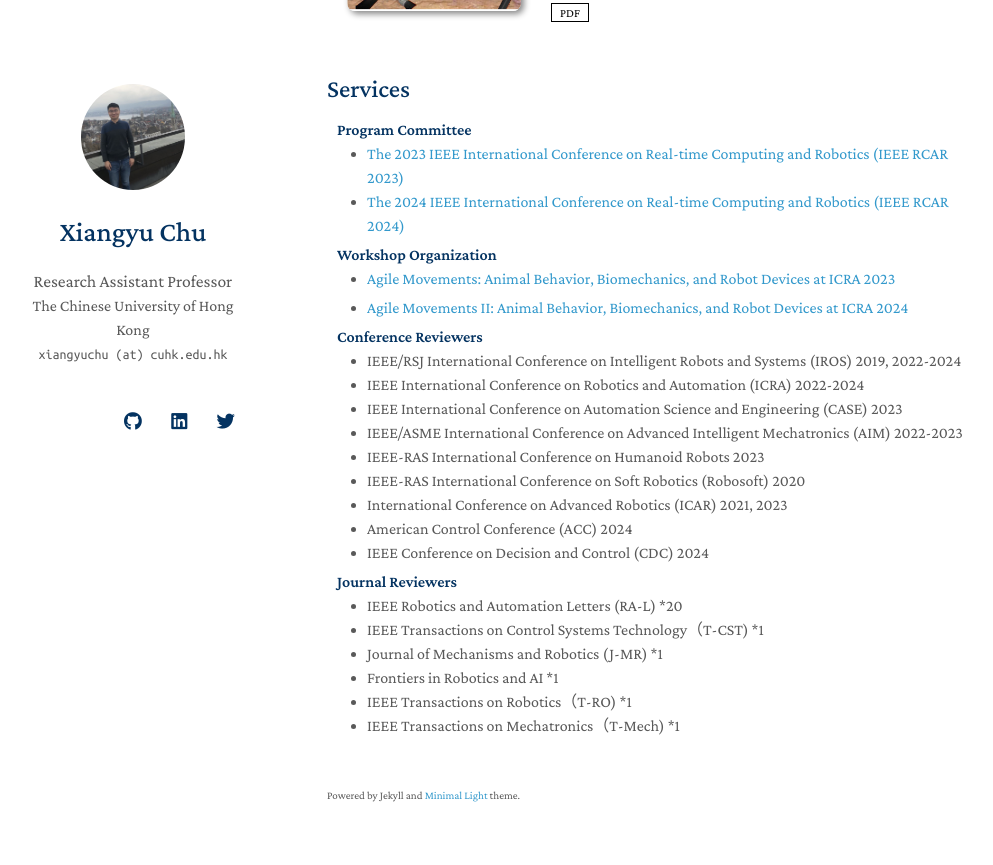
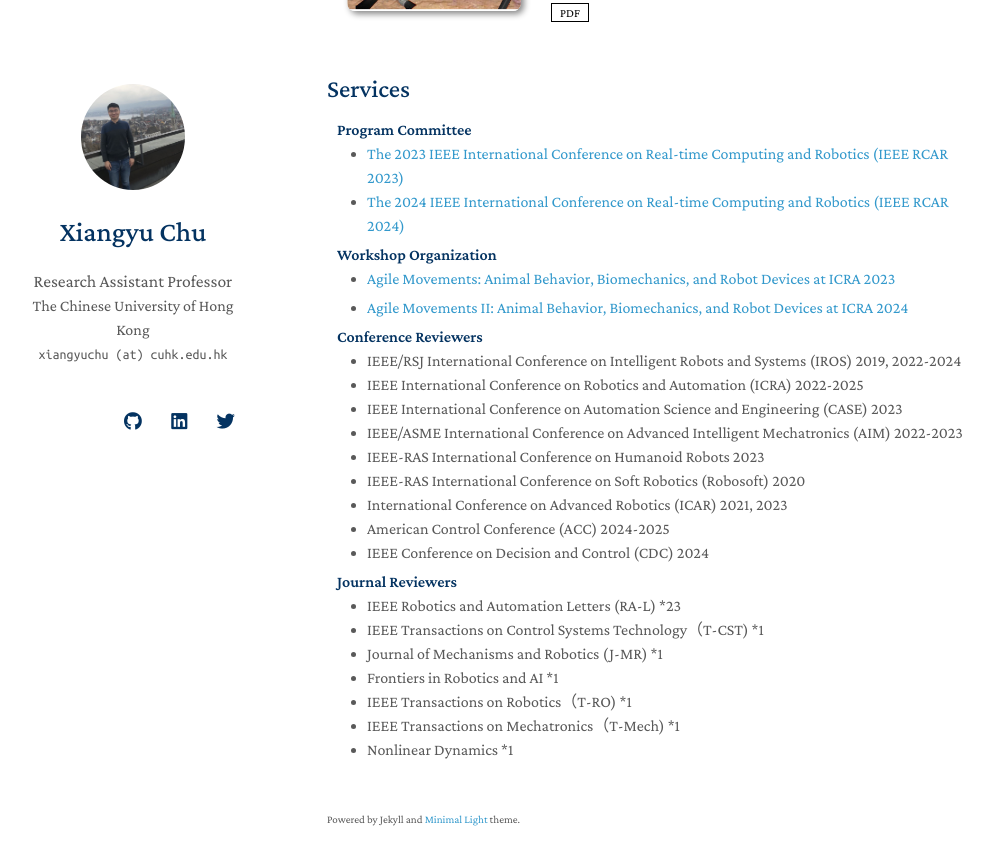
Before and after one commit to xiangyuchu03/xiangyuchu03.github.io, a Jekyll site: the page built from index.md, in a window 1280 px wide and 900 px high, scrolled down 2952 px. Shown: the top 865 px of the window, without its empty margins (143-1136 px from the left). Built offline with Jekyll 4.4.1, drawn with Linux system fonts in a browser that asks for light colours; nearby versions of some CDN libraries; a style sheet for code colours, icons or effects is not loaded; our own code applies the rules of GitHub Pages for plain Markdown files.

Commit message:
Update services.md

```diff
--- a/_includes/services.md
+++ b/_includes/services.md
@@ -20,23 +20,24 @@
 
 <ul style="margin:0 0 5px;">
   <li><a href=""><autocolor> IEEE/RSJ International Conference on Intelligent Robots and Systems (IROS) 2019, 2022-2024</autocolor></a></li>
-  <li><a href=""><autocolor> IEEE International Conference on Robotics and Automation (ICRA) 2022-2024</autocolor></a></li>
+  <li><a href=""><autocolor> IEEE International Conference on Robotics and Automation (ICRA) 2022-2025</autocolor></a></li>
   <li><a href=""><autocolor> IEEE International Conference on Automation Science and Engineering (CASE) 2023</autocolor></a></li>
   <li><a href=""><autocolor> IEEE/ASME International Conference on Advanced Intelligent Mechatronics (AIM) 2022-2023</autocolor></a></li>
   <li><a href=""><autocolor> IEEE-RAS International Conference on Humanoid Robots 2023</autocolor></a></li>
   <li><a href=""><autocolor> IEEE-RAS International Conference on Soft Robotics (Robosoft) 2020</autocolor></a></li>
   <li><a href=""><autocolor> International Conference on Advanced Robotics (ICAR) 2021, 2023</autocolor></a></li>
-  <li><a href=""><autocolor> American Control Conference (ACC) 2024</autocolor></a></li>
+  <li><a href=""><autocolor> American Control Conference (ACC) 2024-2025</autocolor></a></li>
   <li><a href=""><autocolor> IEEE Conference on Decision and Control (CDC) 2024</autocolor></a></li>
 </ul>
 
 <h4 style="margin:0 10px 0;">Journal Reviewers</h4>
 
 <ul style="margin:0 0 20px;">
-  <li><a href=""><autocolor>IEEE Robotics and Automation Letters (RA-L) *20</autocolor></a></li>
+  <li><a href=""><autocolor>IEEE Robotics and Automation Letters (RA-L) *23</autocolor></a></li>
   <li><a href=""><autocolor>IEEE Transactions on Control Systems Technology（T-CST) *1</autocolor></a></li>
   <li><a href=""><autocolor>Journal of Mechanisms and Robotics (J-MR) *1</autocolor></a></li>
   <li><a href=""><autocolor>Frontiers in Robotics and AI *1</autocolor></a></li>
   <li><a href=""><autocolor>IEEE Transactions on Robotics（T-RO) *1</autocolor></a></li>
   <li><a href=""><autocolor>IEEE Transactions on Mechatronics（T-Mech) *1</autocolor></a></li>
+  <li><a href=""><autocolor>Nonlinear Dynamics *1</autocolor></a></li>
 </ul>
```
